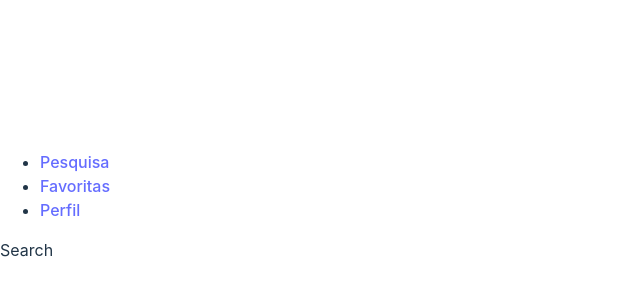
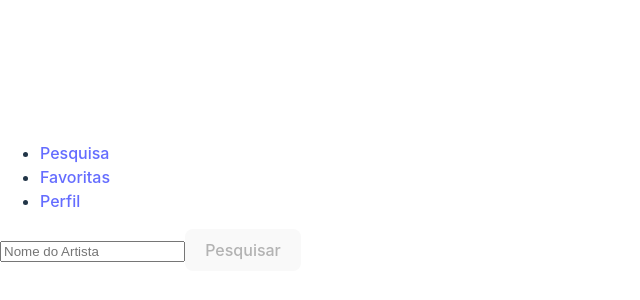
Before and after one commit to chapetta/projeto-spotfy, a React (Vite) app: page /search in a window 1280 px wide. Shown: the part 202-502 px from the top of the page, without its empty margins (0-640 px from the left). Built offline with nearby package versions, Linux system fonts and the light colour scheme.

Commit message:
implementando o botao de pesquisar artistas

```diff
--- a/src/pages/Search.tsx
+++ b/src/pages/Search.tsx
@@ -1,10 +1,42 @@
+/* eslint-disable react/jsx-curly-spacing */
+import { useState, useEffect } from 'react';
 import Header from '../componentes/Header';
 
 function Search() {
+  const [validateButton, setValidateButton] = useState(true);
+  const [inputValue, setInputValue] = useState('');
+
+  function handleButton() {
+    if (inputValue.length >= 2) {
+      setValidateButton(false);
+    } else {
+      setValidateButton(true);
+    }
+  }
+
+  useEffect(() => {
+    handleButton();
+  }, [inputValue]);
+
   return (
     <div>
       <Header />
-      Search
+      <form>
+        <label>
+          <input
+            value={inputValue}
+            onChange={({ target }) => setInputValue(target.value)}
+            placeholder="Nome do Artista"
+          />
+        </label>
+        <button
+          // eslint-disable-next-line react/jsx-curly-spacing
+          disabled={validateButton}
+        >
+          Pesquisar
+
+        </button>
+      </form>
     </div>
   );
 }
```
